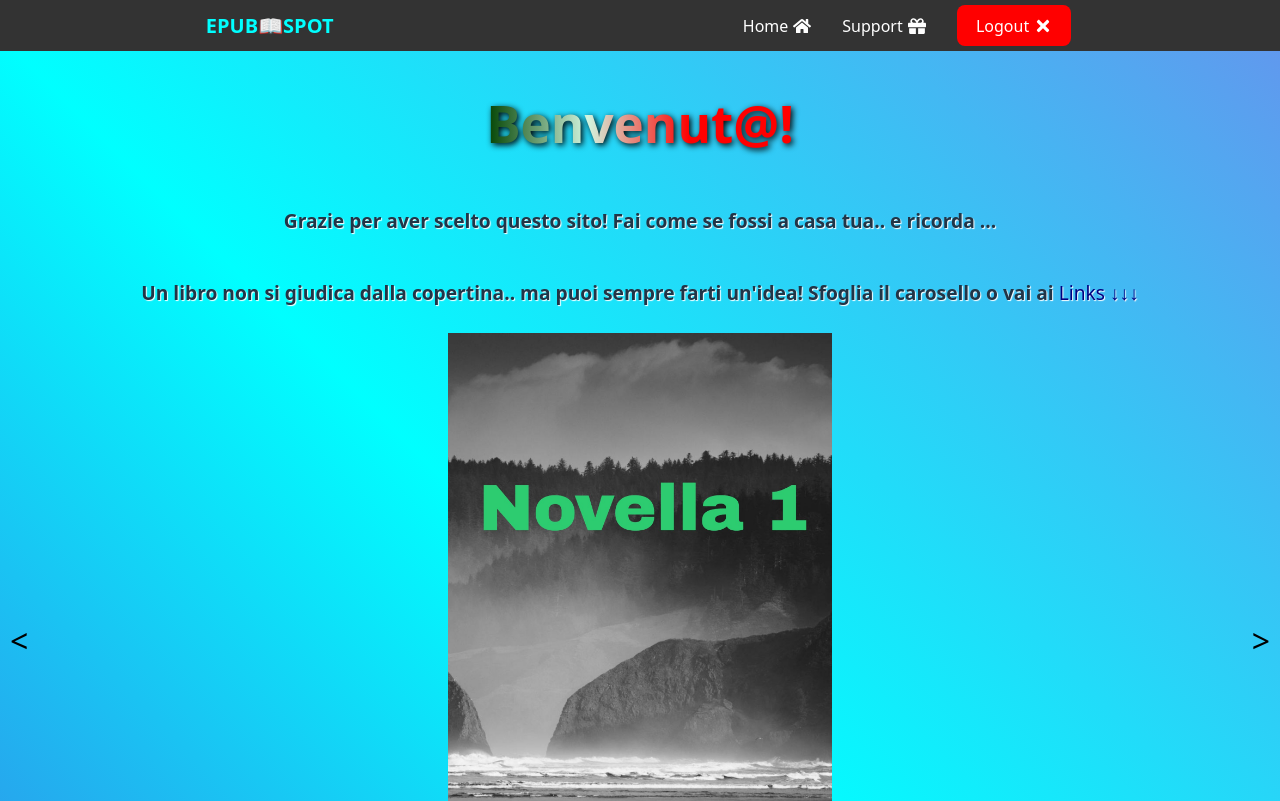
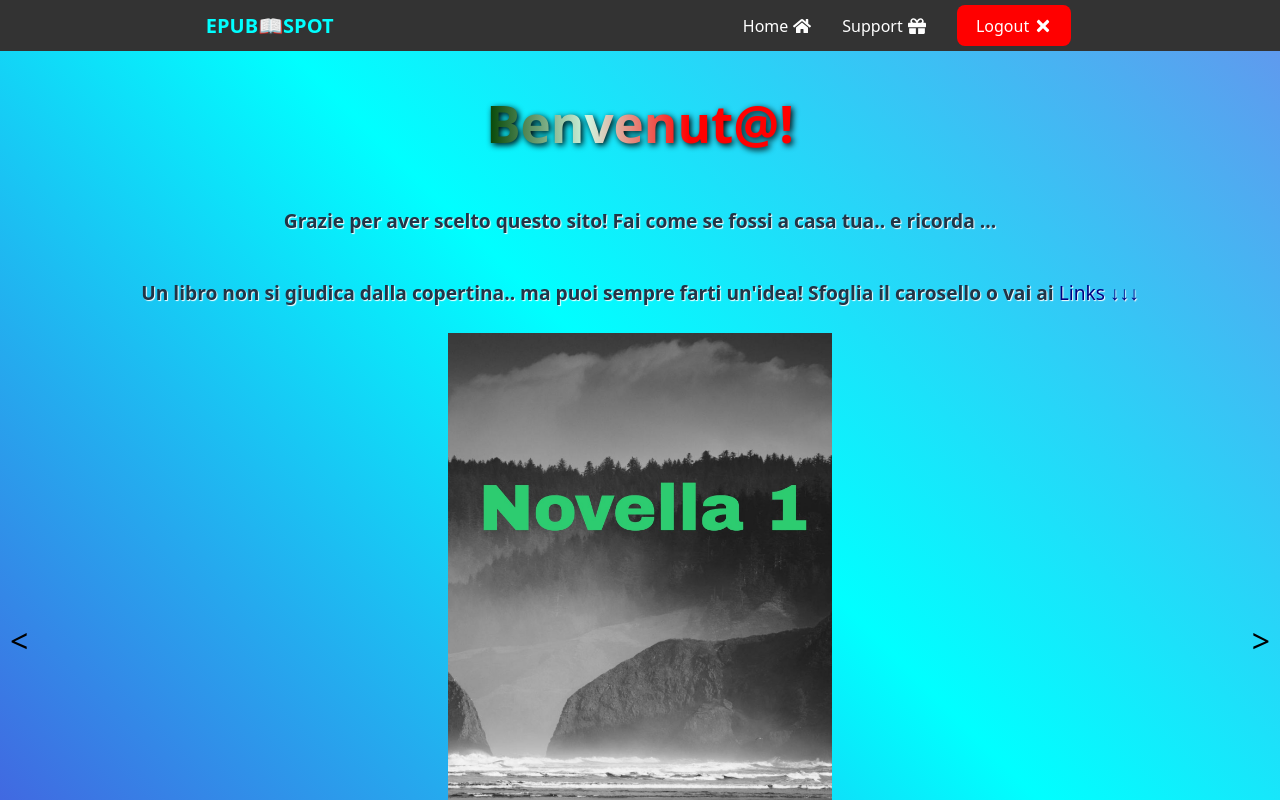
Before and after one commit to CodeLegionary/E-Reader-Portal, a React (Vite) app in the folder Vite-Jsx/: page / in a window 1280 px wide. Shown: the top 801 px of the page. Built offline with nearby package versions, Linux system fonts and the light colour scheme; no server answers.

Commit message:
Frame check

```diff
--- a/Vite-Jsx/src/App.css
+++ b/Vite-Jsx/src/App.css
@@ -1,8 +1,31 @@
+/* Assicurati che html e body occupino l'intera altezza della finestra */
+html, body {
+  height: 100%; /* Usa 100% per ereditare l'altezza dal viewport */
+  margin: 0;
+  padding: 0;
+  overflow-x: hidden; /* Previene lo scrolling orizzontale */
+  /* overflow-y: auto;   Permette lo scrolling verticale - gestito da body flex */
+  box-sizing: border-box; /* Assicura che padding e border non aggiungano altezza/larghezza */
+}
+
+body {
+  display: flex;
+  flex-direction: column;
+  align-items: center;
+  background: linear-gradient(225deg, cornflowerblue, aqua, royalblue);
+  /* overflow-y: auto; è gestito da body flex */
+  min-height: 100%; /* Assicura che il body occupi l'intera altezza disponibile */
+}
+
+/* #root è l'elemento dove la tua app React viene montata */
 #root {
   width: 100%;
   margin: 0;
   padding: 0;
   text-align: center;
+  min-height: 100%; /* Assicura che #root occupi l'intera altezza disponibile */
+  display: flex; /* Aggiunto per aiutare con il layout flessibile */
+  flex-direction: column; /* Aggiunto per il layout flessibile */
 }
 
 p {
@@ -12,28 +35,34 @@ p {
   font-weight: 700;
 }
 
-/* Force vertical layout & prevent scrolling */
-body {
-  overflow-x: hidden; /* Prevent horizontal scrolling */
-  overflow-y: auto;   /* Allow vertical scrolling */
+/* Contenitore principale dell'app React, se usato */
+.app-container {
+  display: flex;
+  flex-direction: column;
+  min-height: 100%; /* Assicura che il contenitore dell'app occupi l'altezza disponibile */
+  width: 100%;
+}
+
+/* Contenuto principale dell'app, se usato */
+.app-content {
+  flex-grow: 1; /* Permette al contenuto di prendere lo spazio disponibile */
   display: flex;
   flex-direction: column;
   align-items: center;
-  margin: 0;
-  padding: 0;
-  background: linear-gradient(225deg, cornflowerblue, aqua, royalblue);
+  width: 100%;
 }
 
 .reader-container {
-  width: 100%;  /* Ensure it doesn’t exceed the viewport */
-  height: 100vh; /* Make it fullscreen */
-  overflow: hidden; /* Prevent extra scrolling */
+  width: 100%;    /* Assicurati che non superi la larghezza della viewport */
+  height: 100vh; /* Rendi l'altezza della viewport */
+  overflow: hidden; /* Previene scrolling extra */
+  border: 1px solid #ddd; /* Bordo dal tuo stile inline originale */
 }
 
 .carousel {
   position: relative;
   display: flex;
-  align-items: center; /* This ensures vertical centering */
+  align-items: center; /* Centratura verticale */
   justify-content: center;
   width: auto;
   margin: 20px 0;
@@ -44,7 +73,7 @@ body {
   padding: 0;
   position: absolute;
   top: 50%;
-  transform: translateY(-50%); /* Centers the button vertically */
+  transform: translateY(-50%); /* Centra il bottone verticalmente */
   background: transparent;
   border: none;
   font-size: 2rem;
@@ -52,11 +81,11 @@ body {
 }
 
 .carousel button:first-of-type {
-  left: 10px; /* Adjust left position */
+  left: 10px; /* Regola posizione sinistra */
 }
 
 .carousel button:last-of-type {
-  right: 10px; /* Adjust right position */
+  right: 10px; /* Regola posizione destra */
 }
 
 .book-link {
@@ -66,9 +95,9 @@ body {
   border-radius: 5%;
   max-width: 100%;
   margin: 20px 0;
-  padding: 10px; /* Adds spacing inside for readability */
-  text-align: center; /* Ensures text is centered */
-  font-weight: bold; /* Makes text more readable */
+  padding: 10px; /* Aggiunge spaziatura interna per leggibilità */
+  text-align: center; /* Assicura che il testo sia centrato */
+  font-weight: bold; /* Rende il testo più leggibile */
 }
 
 h2 {
```
